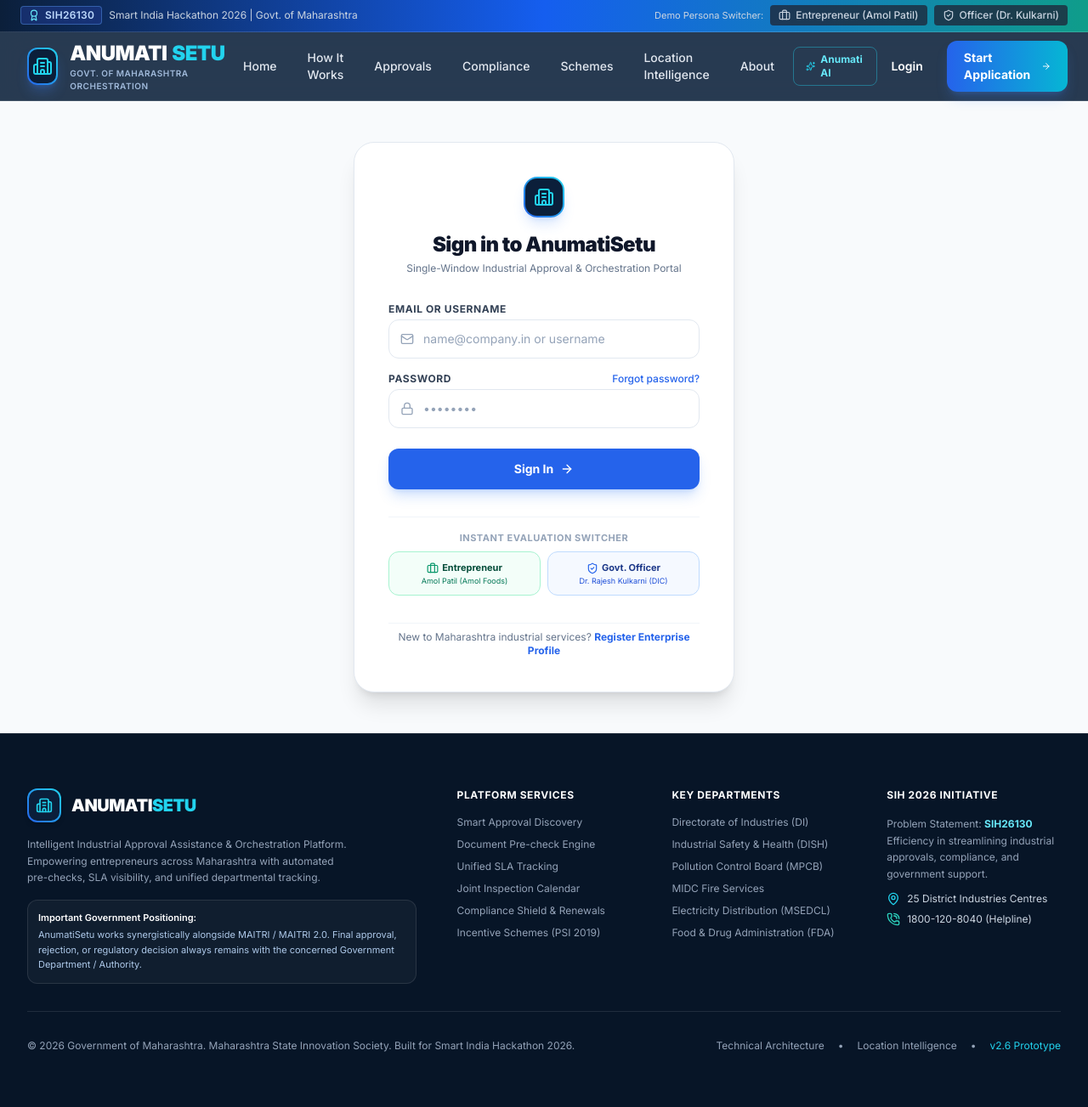
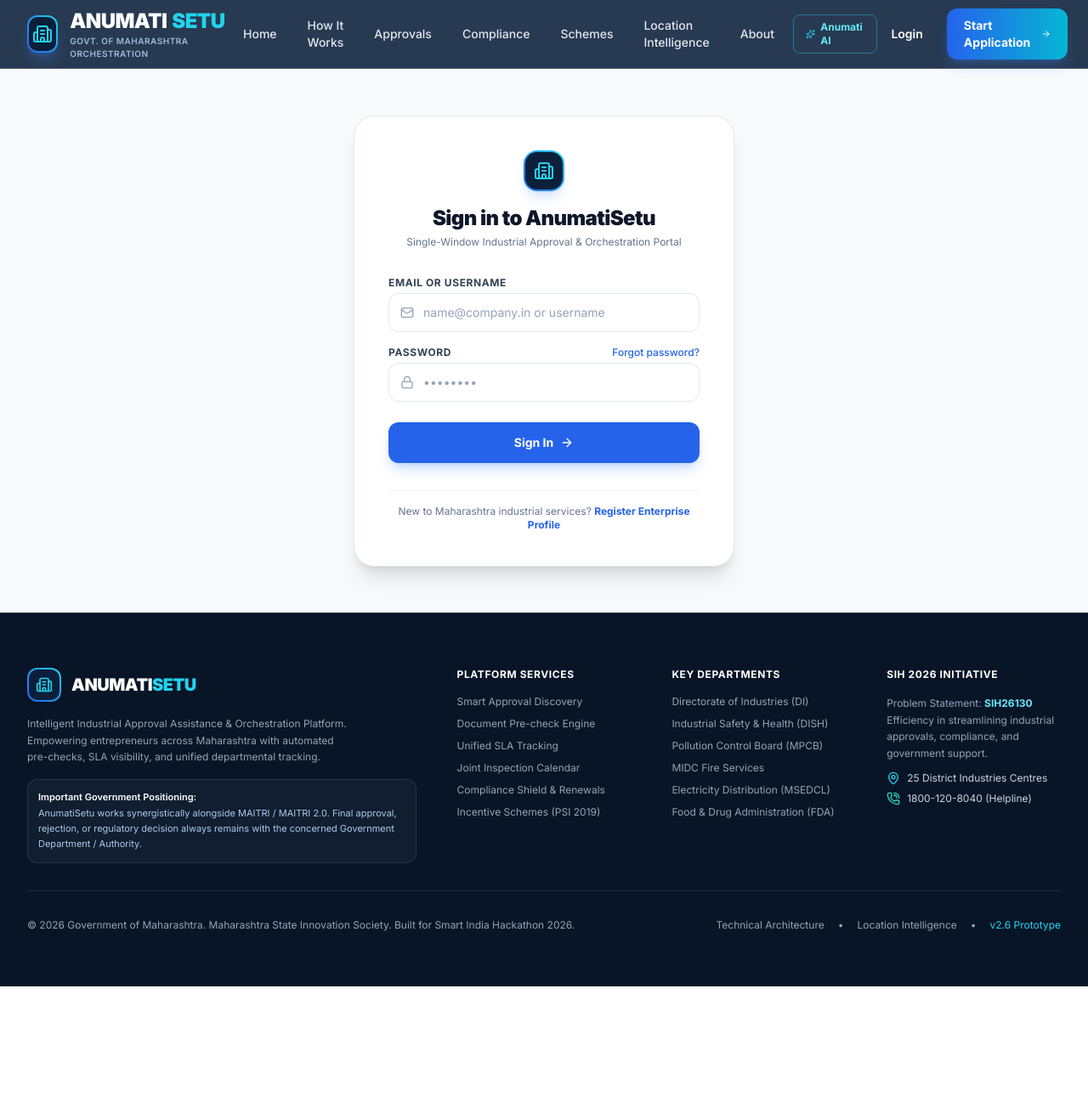
Before and after one commit to nobin-lanjewar/AnumatiSetu, a Django app: page /accounts/login/ in a window 1280 px wide. Shown: the whole page at 85% size. After the commit the page ends 1161 px from the top, so only its background shows below. Run offline with Django 5.2, Linux system fonts and the light colour scheme; some libraries are stand-ins or nearby versions.

Commit message:
Remove demo switcher bar from UI and clean up test data

```diff
--- a/templates/accounts/login.html
+++ b/templates/accounts/login.html
@@ -60,31 +60,7 @@
 
     </form>
 
-    <!-- 1-Click Presentation Persona Quick Access (SIH 2026) -->
-    <div class="pt-4 border-t border-slate-100 space-y-2">
-      <span class="block text-[11px] font-bold uppercase tracking-wider text-slate-400 text-center">Instant Evaluation Switcher</span>
-      <div class="grid grid-cols-2 gap-2">
-        <a href="{% url 'accounts:switch_demo' role='entrepreneur' %}"
-           class="p-2.5 rounded-xl border border-emerald-200 bg-emerald-50/60 hover:bg-emerald-100 text-emerald-900 text-center transition-all">
-          <div class="text-[11px] font-bold flex items-center justify-center gap-1">
-            <i data-lucide="briefcase" class="w-3.5 h-3.5 text-emerald-600"></i>
-            <span>Entrepreneur</span>
-          </div>
-          <div class="text-[9px] text-emerald-700">Amol Patil (Amol Foods)</div>
-        </a>
-
-        <a href="{% url 'accounts:switch_demo' role='officer' %}"
-           class="p-2.5 rounded-xl border border-blue-200 bg-blue-50/60 hover:bg-blue-100 text-blue-900 text-center transition-all">
-          <div class="text-[11px] font-bold flex items-center justify-center gap-1">
-            <i data-lucide="shield-check" class="w-3.5 h-3.5 text-blue-600"></i>
-            <span>Govt. Officer</span>
-          </div>
-          <div class="text-[9px] text-blue-700">Dr. Rajesh Kulkarni (DIC)</div>
-        </a>
-      </div>
-    </div>
-
-    <div class="text-center pt-2 border-t border-slate-100">
+    <div class="text-center pt-4 border-t border-slate-100">
       <p class="text-xs text-slate-500">
         New to Maharashtra industrial services?
         <a href="{% url 'accounts:register' %}" class="font-bold text-blue-600 hover:text-blue-500">Register Enterprise Profile</a>
--- a/templates/base.html
+++ b/templates/base.html
@@ -50,9 +50,6 @@
   {% block extra_css %}{% endblock %}
 </head>
 <body class="h-full flex flex-col antialiased selection:bg-cyan-500 selection:text-white">
-
-  <!-- Presentation Demo Persona Bar (SIH 2026) -->
-  {% include 'components/demo_bar.html' %}
 
   <!-- Layout Selection: Dashboard Sidebar vs Public Navbar -->
   {% if is_dashboard and user.is_authenticated %}
```
